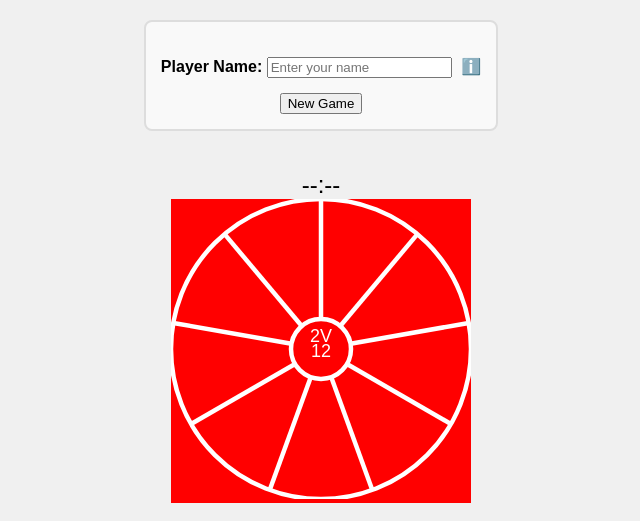
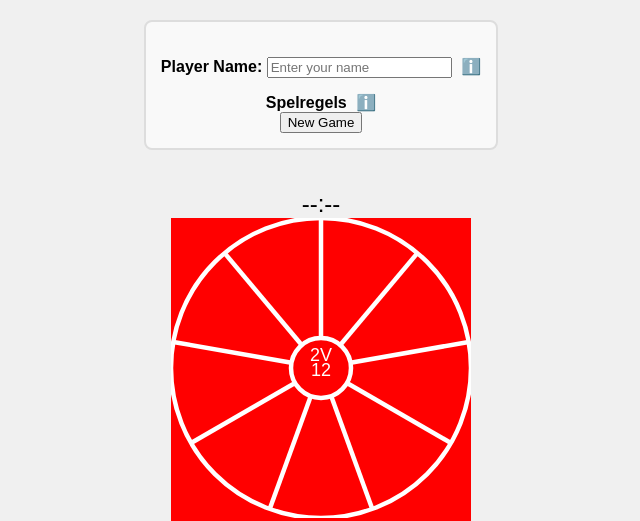
Before and after one commit to SjoerdCor/tweevoortwaalf, a Flask app: page /taartpuzzel in a window 1280 px wide. Shown: the top 521 px of the page, without its empty margins (319-959 px from the left). Run offline with Flask 3, Linux system fonts and the light colour scheme; some libraries are stand-ins or nearby versions.

Commit message:
Add spelregels to taartpuzzel

```diff
--- a/static/css/style.css
+++ b/static/css/style.css
@@ -105,3 +105,7 @@ body {
     visibility: visible;
     opacity: 1;
 }
+
+.bold {
+    font-weight: bold
+}
--- a/templates/base.html
+++ b/templates/base.html
@@ -19,6 +19,14 @@
                     <span class="tooltiptext">Enter your name here. It will be saved in your browser for your next visit! It will also be saved to the database. This field is optional and may be left empty.</span>
                 </div>
             </div>
+            <div id="spelregels">
+                <span class="bold">Spelregels</span>
+                <div class="tooltip">
+                    <span class="info-icon">ℹ️</span>
+                    <span class="tooltiptext">{% block spelregels %}{% endblock %}</span>
+                </div>
+            </div>
+
             {% block extrainfogamesetup %}{% endblock %}
 
             <button type="submit">New Game</button>
--- a/templates/taartpuzzel.html
+++ b/templates/taartpuzzel.html
@@ -3,6 +3,12 @@
 {% set quizname = 'Taartpuzzel' %}
 {% set new_game_url = url_for('new_taartpuzzel') %}
 {% set submit_guess_url = url_for('guess_taartpuzzel') %}
+
+{% block spelregels %}
+Raad het woord! <br>
+In deze taart staat een woord van 9 letters, waarvan 1 ontbreekt en is vervangen door het vraagteken.<br>
+Bepaal waar het woord begint en of het mee of tegen de klok in moet worden gelezen.
+{% endblock %}
 
 {% block puzzleimageframework %}
 <!-- Outer circle -->
```
